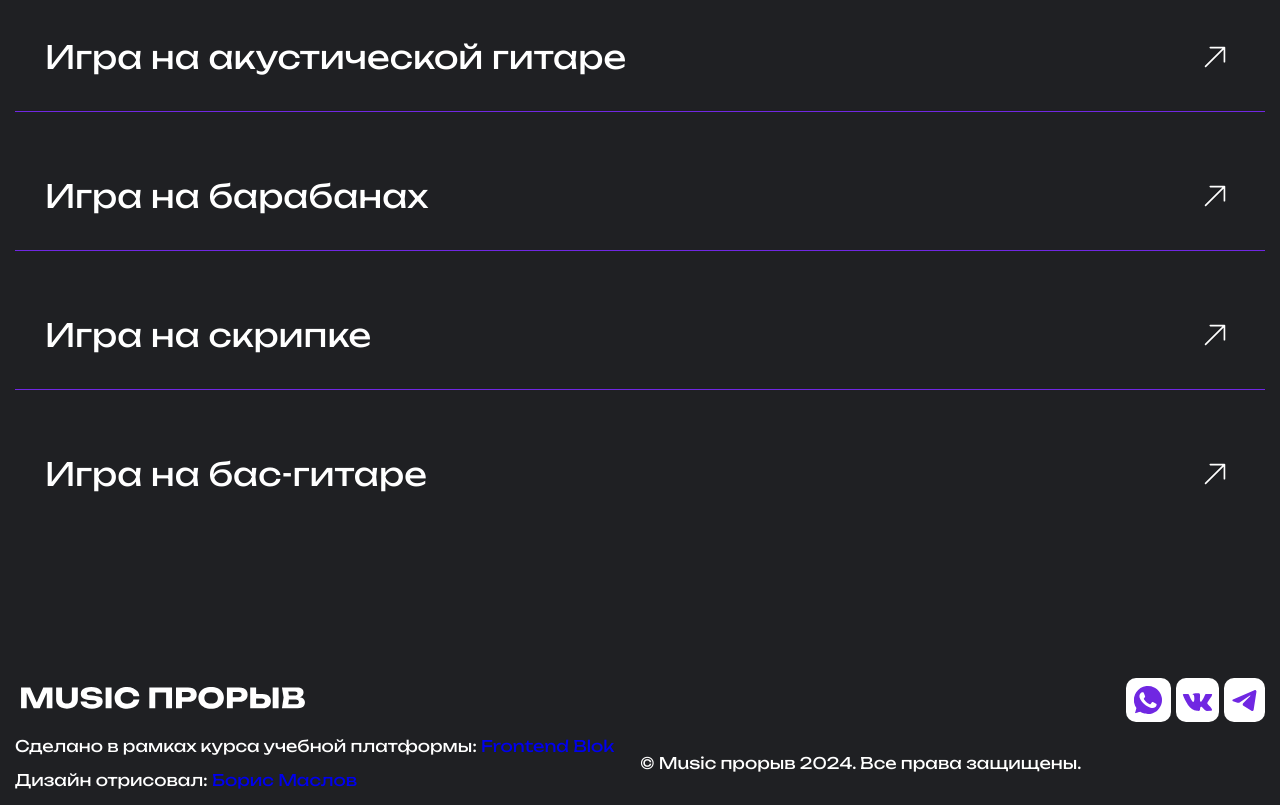
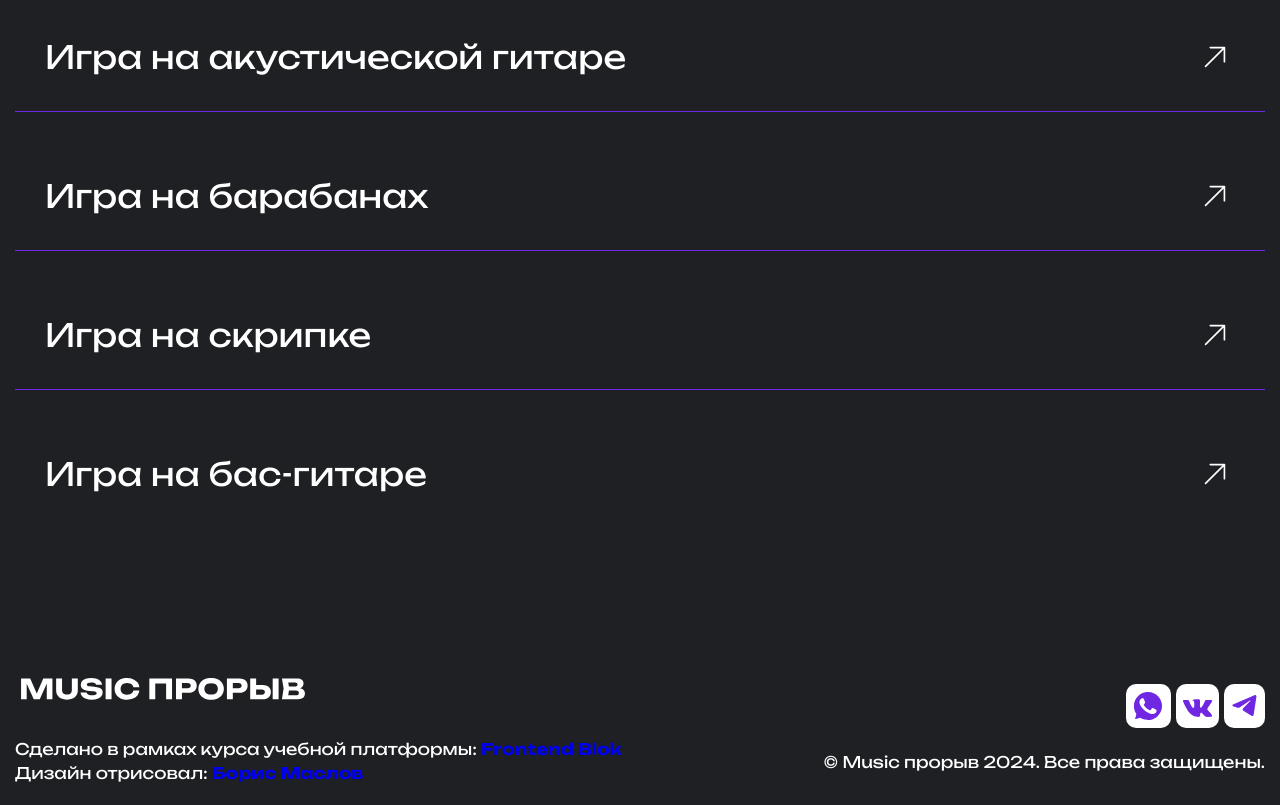
Before and after one commit to Uxaxaxa/Frontendblock-module02-guitar, a website built with webpack: page src/index.html in a window 1280 px wide. Shown: the part 4181-4986 px from the top of the page. Built offline with nearby package versions, Linux system fonts and the light colour scheme.

Commit message:
add footer and style

```diff
--- a/src/index.html
+++ b/src/index.html
@@ -192,12 +192,12 @@
 <a href="#" class="social__link _vk" target="_blank"></a>
 <a href="#" class="social__link _tg" target="_blank"></a>
 </div>
-<div class="footer__info">
-    <p class="footer__text">Сделано в рамках курса учебной платформы: <a class="footer__link" href="#">Frontend Blok</a></p>
-    <p class="footer__text">Дизайн отрисовал: <a class="footer__link" href="#">Борис Маслов</a></p>
+<div class="footer-info">
+    <p class="footer-info__text">Сделано в рамках курса учебной платформы: <a class="footer-info__link" href="#">Frontend Blok</a></p>
+    <p class="footer-info__text">Дизайн отрисовал: <a class="footer-info__link" href="#">Борис Маслов</a></p>
 </div>
-<div class="footer__copy">
-    <p class="footer__text">&copy; Music прорыв 2024. Все права защищены.</p>
+<div class="footer-copy">
+    <p class="footer-copy__text">&copy; Music прорыв 2024. Все права защищены.</p>
 </div>
     </footer>
    </div>
--- a/src/styles/main.scss
+++ b/src/styles/main.scss
@@ -742,6 +742,9 @@ a{
   grid-template-columns: repeat(2, 1fr);
   justify-content: space-between;
   align-items: center;
+  &__logo{
+    margin-bottom: 30px;
+  }
 }
 .footer__social{
   display: flex;
@@ -801,3 +804,30 @@ a{
     }
   }
 }
+.footer-info{
+  display: flex;
+  flex-direction: column;
+  &__text{
+  font-size: 16px;
+  line-height: 150%;
+  margin: 0;
+  }
+  &__link{
+    font-size: 16px;
+    font-weight: 700;
+    line-height: 150%;
+    &:hover{
+    text-decoration: underline;
+    }
+  }
+}
+
+.footer-copy{
+  display: flex;
+  align-items: center;
+  justify-content: end;
+  &__text{
+    font-size: 16px;
+    margin-top: 20px;
+  }
+}
```
